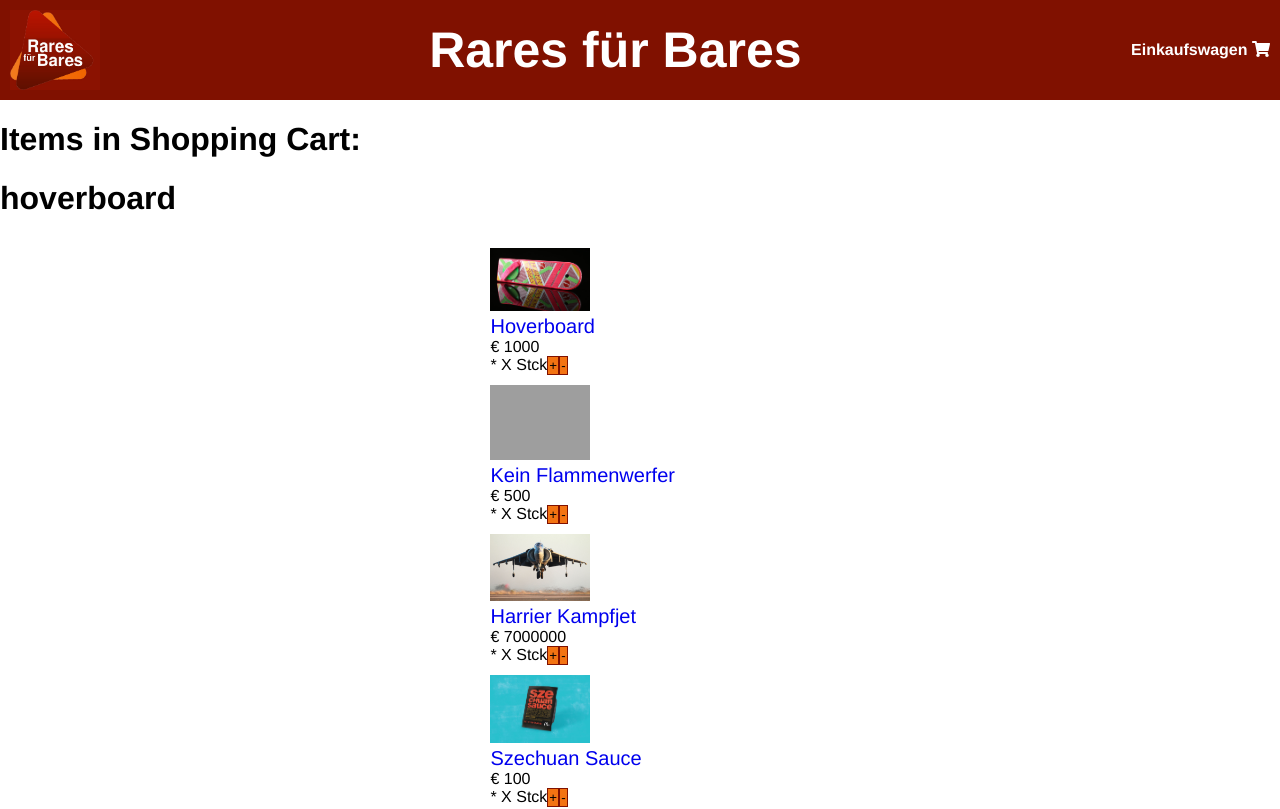
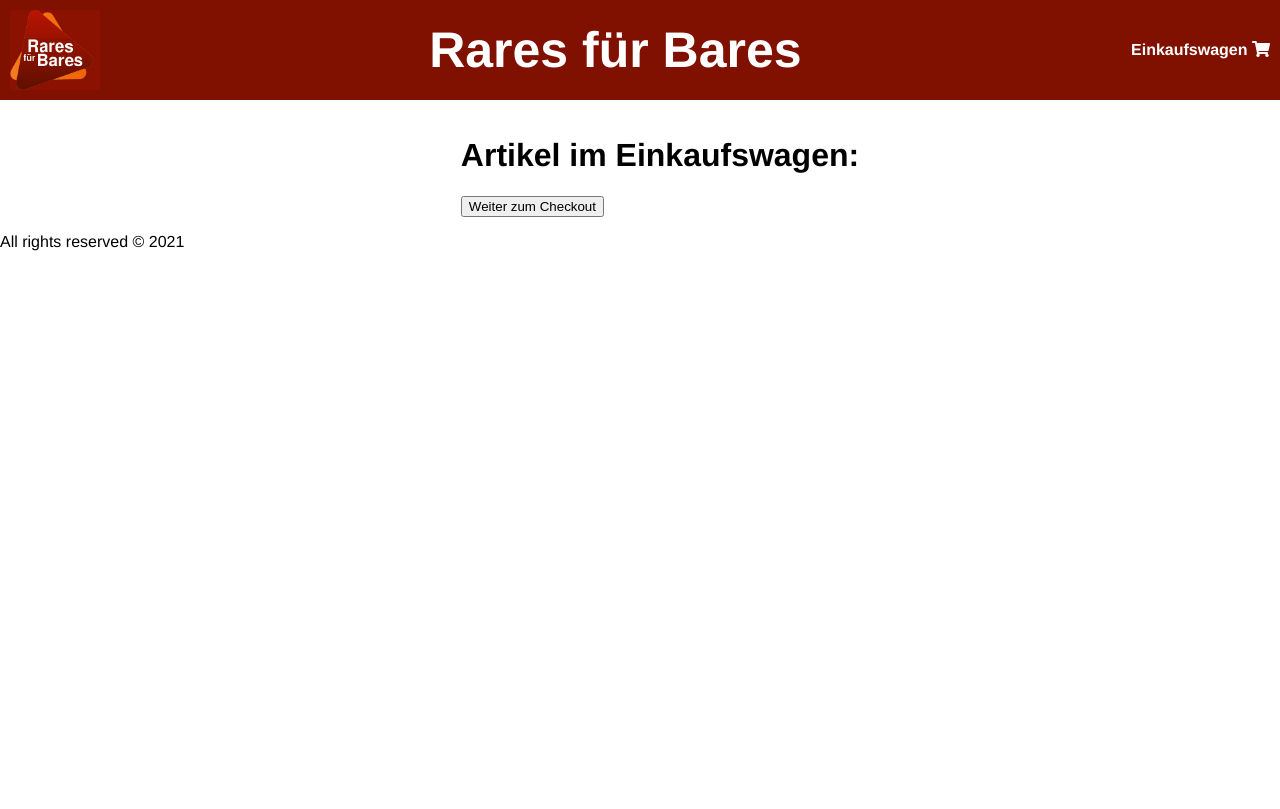
Before and after one commit to 1337DS/portfolioproject, a React (Create React App) app in the folder webshop-edte/: page /cart in a window 1280 px wide. Shown: the top 809 px of the page. Built offline with nearby package versions, Linux system fonts and the light colour scheme; grey boxes are pictures that could not be loaded.

Commit message:
shopping cart layout works

```diff
--- a/webshop-edte/src/Components/ShoppingCart/ShoppingCart copy.js
+++ b/webshop-edte/src/Components/ShoppingCart/ShoppingCart copy.js
@@ -8,38 +8,48 @@
     const [cart, setCart] = useState([]);
 
     React.useEffect(() => {
-        const data = localStorage.getItem('Warenkorb');
-        if (data) {
-        setCart(JSON.parse(data));
+        const shoppingcart = localStorage.getItem('Warenkorb');
+        if (shoppingcart) {
+        setCart(JSON.parse(shoppingcart));
         }
-        }, [])
-    let hoverboards = cart.find(cartItem => cartItem.ID === "123");
+        },[])
+
+
     return <div>
-               <h1>Items in Shopping Cart:</h1>
-               <h1>hoverboard {hoverboards}</h1>
+
 
 
                 <ul className="products-cart">
+                    <h1>Artikel im Einkaufswagen:</h1>
                     {
-                    data.products.map(product =>
+
+                    cart.map(cartproduct =>
+
                     <li>
                         <div className="product">
-                        <Link to={'/products/'+ product._id}>
-                        <img className="product-image-cart" src={product.image} alt="product"></img>
+                        <Link to={'/products/'+ cartproduct.ID}>
+                        <img className="product-image-cart" src={data.products.find(x => x._id === cartproduct.ID).image} alt="product"></img>
                         </Link>
                         <div className="product-name-cart">
-                            <Link to={'/products/'+ product._id}>{product.name}</Link>
+                            <Link to={'/products/'+ cartproduct._id}>{data.products.find(x => x._id === cartproduct.ID).name}</Link>
                         </div>
                         {/* <div className="product-description">{product.description}</div> */}
-                        <div className="product-price-cart"><div>€ {product.europrice}</div>* X Stck
+                        <div className="product-price-cart"><div>€ {data.products.find(x => x._id === cartproduct.ID).europrice}</div>* {cartproduct.qty} Stck
 
-                        <button className="button-cart" onClick={() => setCount(count + 1)}>+</button>
+                        <button className="button-cart" onClick={() => (cartproduct.qty + 1)}>+</button>
                         <button className="button-cart" onClick={() => setCount(count - 1)}>-</button>
                         </div>
                         </div>
                     </li>)
                     }
+                    <li>
+                        <Link to={'/checkout'}>
+                            <button>Weiter zum Checkout</button>
+                        </Link>
+                    </li>
                 </ul>
+
+
 
             </div>
 
```
